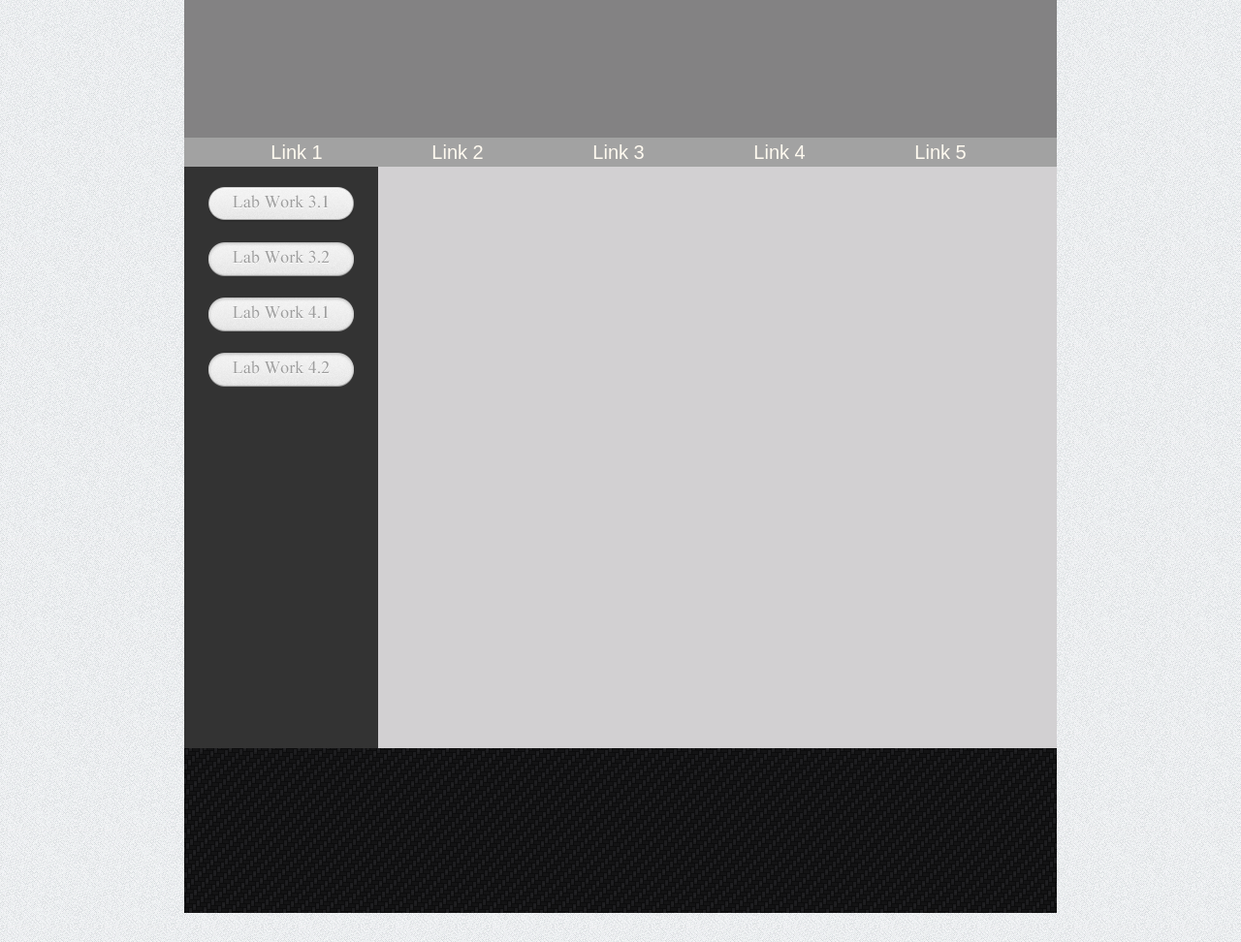
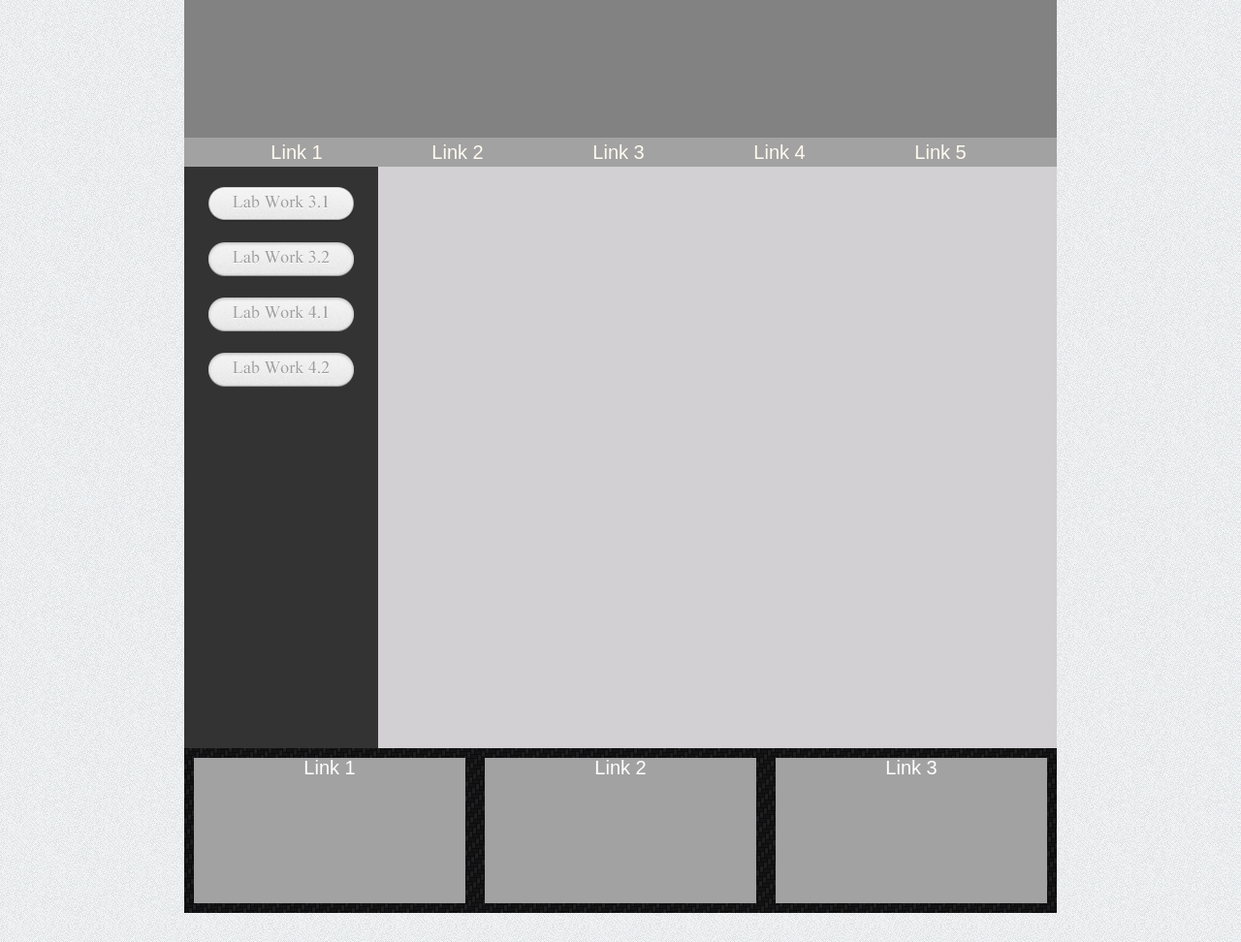
Before and after one commit to DenisTolmachev/homework, a plain HTML site: page index.html in a window 1280 px wide. Shown: the part 88-1060 px from the top of the page at 97% size. Drawn offline with Linux system fonts and the light colour scheme.

Commit message:
modified index.html & style.css

```diff
--- a/css/style.css
+++ b/css/style.css
@@ -1,53 +1,59 @@
 @import url("reset.css");
 
 body {
+    font-family: Arial, Serif;
     background-image: url("../img/small/backgrounds/body.png");
     color: #000000;
-    font-family: Arial, "Times New Roman", "Trebuchet MS";
     font-size: 12px;
     height: 100%;
 }
 
-#container {
+.container {
     background: #000000;
     margin: 30px auto;
     width: 900px;
     min-height: 100%;
 }
 
-#header {
+.header {
     background: #838283;
     height: 200px;
     width: 900px;
+    color: white;
+    font-size: 40px;
+    text-align: center;
 }
 
-#navigation {
+.navigation {
     background: #a2a2a2;
     width: 900px;
     height: 30px;
 }
 
-#menu {
+.menu {
     background: #333333;
     width: 200px;
     height: 600px;
     float: left;
 }
 
-#content {
+.content {
     background: #d2d0d2;
     width: 700px;
     height: 600px;
     float: right;
 }
 
-#footer {
+.footer {
     /*position: absolute;
     bottom: 0px;*/
     background-image: url("../img/small/backgrounds/footer.png");
     width: 900px;
     height: 170px;
     clear: both;
+    color: white;
+    font-size: 20px;
+    text-align: center;
 }
 
 .buttons a {
@@ -61,6 +67,7 @@ body {
 .lab31 a:hover {
     background-position: 0 -37px;
 }
+
 .lab31 a:active {
     background-position: 0 -74px;
 }
@@ -84,6 +91,7 @@ body {
 .lab41 a:hover {
     background-position: -300px -37px;
 }
+
 .lab41 a:active {
     background-position: -300px -74px;
 }
@@ -95,6 +103,7 @@ body {
 .lab42 a:hover {
     background-position: -450px -37px;
 }
+
 .lab42 a:active {
     background-position: -450px -74px;
 }
@@ -111,3 +120,11 @@ body {
     text-align: center;
     cursor: pointer;
 }
+
+.footercontent {
+    float: left;
+    height: 150px;
+    width: 280px;
+    background-color: #a2a2a2;
+    margin:10px 10px 10px 10px;
+}
--- a/index.html
+++ b/index.html
@@ -1,43 +1,46 @@
 <!doctype html>
+
 <html lang="en">
+
 <head>
     <link rel="stylesheet" type="text/css" href="css/style.css">
     <meta charset="UTF-8">
     <link rel="shortcut icon" href="http://brainacad.com/wp-content/uploads/2016/01/BA_new_icon_page.png">
     <title>Lab Work 3.1, 3.2, 4.1, 4.2</title>
 </head>
+
 <body>
 
-<div id="container">
-    <div id="header">
+<div class="container">
+    <div class="header">Lab Work 4.2
 
     </div>
 
-    <div id="navigation">
+    <div class="navigation">
         <div class="navbutton" onclick="location.href='./homeworks/Link1.html'">Link 1</div>
         <div class="navbutton" onclick="location.href='./homeworks/Link2.html'">Link 2</div>
         <div class="navbutton" onclick="location.href='./homeworks/Link3.html'">Link 3</div>
         <div class="navbutton" onclick="location.href='./homeworks/Link4.html'">Link 4</div>
         <div class="navbutton" onclick="location.href='./homeworks/Link5.html'">Link 5</div>
-
     </div>
 
-    <div id="menu">
+    <div class="menu">
         <ul class="buttons">
             <li class="lab31"><a href="./homeworks/homework1.html" target="_blank"></a></li>
             <li class="lab32"><a href="./homeworks/homework1.html" target="_blank"></a></li>
             <li class="lab41"><a href="./homeworks/homework1.html" target="_blank"></a></li>
             <li class="lab42"><a href="./homeworks/homework1.html" target="_blank"></a></li>
         </ul>
+    </div>
+
+    <div class="content">
 
     </div>
 
-    <div id="content">
-
-    </div>
-
-    <div id="footer">
-
+    <div class="footer">
+        <div class="footercontent">Link 1</div>
+        <div class="footercontent">Link 2</div>
+        <div class="footercontent">Link 3</div>
     </div>
 </div>
 
```
